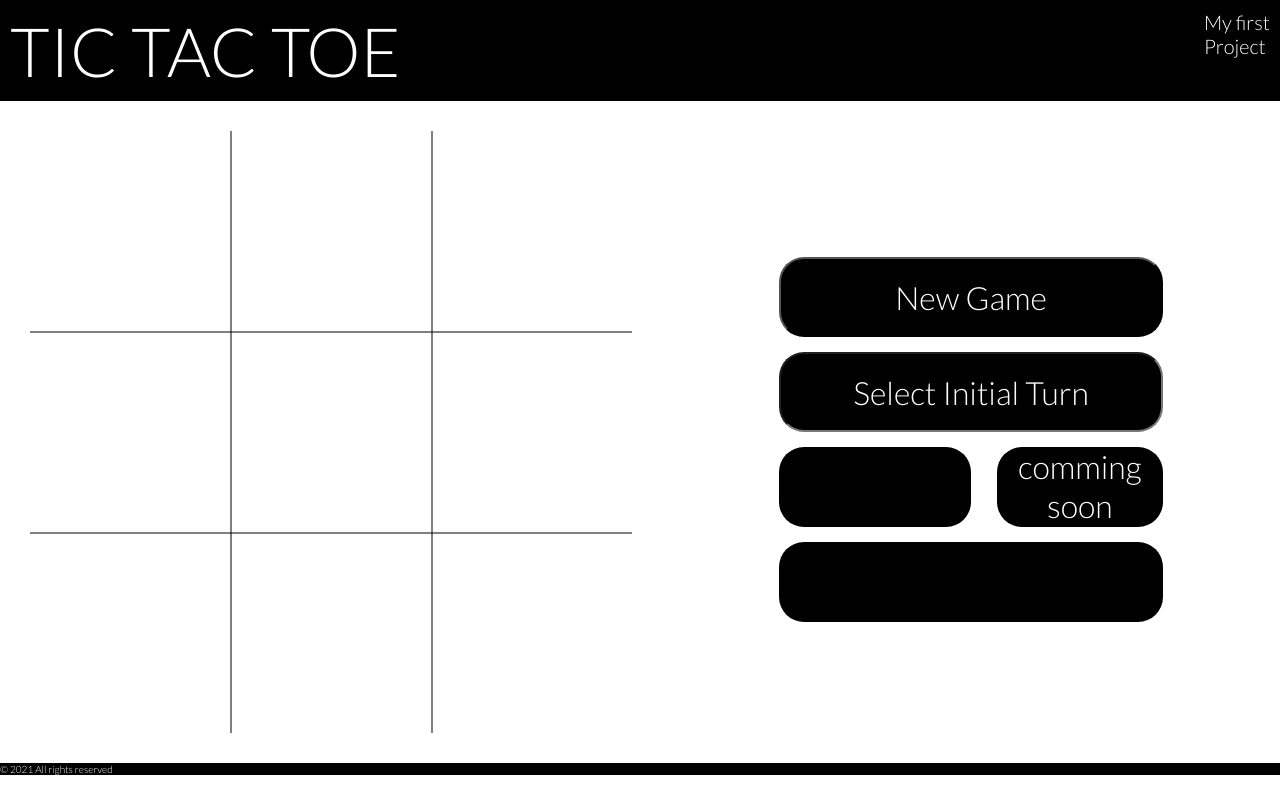
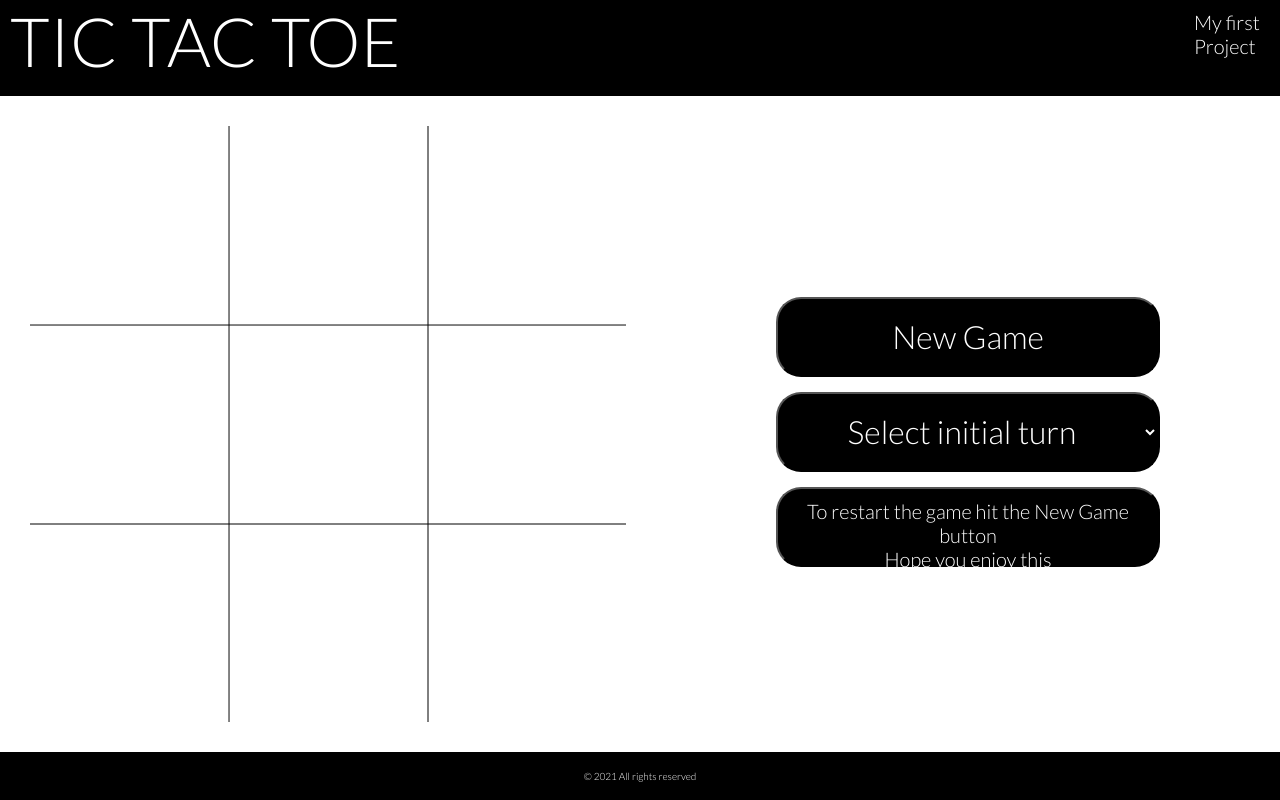
Before and after one commit to marcos-aparicio/tic-tac-toe, a plain HTML site: page index.html in a window 1280 px wide. Both pictures are taken after a click on the button "New Game". Drawn offline with Linux system fonts and the light colour scheme.

Commit message:
styling part 2

```diff
--- a/index.html
+++ b/index.html
@@ -21,13 +21,12 @@
 
             <input type="button" value="New Game" id='button' class="feature newgame">
 
-            <input type="select" value="Select Initial Turn" class='feature turn'>
-            <div class="funcionalities">
-                <p class="feature turn p1"></p>
-                <p class='feature p2'>comming soon</p>
-
-            </div>
-            <p id="win" class='feature win'></p>
+            <select class='feature turn' id = 'select'>
+                <option value = 'hidden' disabled selected hidden>Select initial turn</option>
+                <option value="cross">Cross</option>
+                <option value="Circle">Circle</option>
+            </select>
+            <p id="win" class='feature win'>To restart the game hit the New Game button<br>Hope you enjoy this</p>
 
 
         </section>
--- a/script.js
+++ b/script.js
@@ -1,5 +1,7 @@
 var button = document.getElementById('button');
 button.addEventListener('click',reset);
+var select = document.getElementById('select');
+select.addEventListener('click',selectTurn)
 //variables to get canvas
 var paper = document.getElementById('canvas');
 var canvas = paper.getContext('2d');
@@ -22,14 +24,34 @@ equis.image = new Image();
 equis.image.src = equis.url;
 var y;
 var x;
+var start = false;
 var turno = 0; // Initial Turn
+var turn; //Turn by button
 var free = Array(9).fill(true) //Array for each square's availability
 var tie = 0; //if tie is 9 it means a current tie
 
 //drawing the Tic Tac Toe Lines
 drawBoard();
 
+function selectTurn(){
+    if(select.value == 'circle'){
+        turn = 0;
+        if(!start){
+            turno = 0;
+        }
+    }
+    if(select.value == 'cross'){
+        turn = 1
+        if(!start){
+            turno = 1;
+        }
+    }
+    else{
+
+    }
+}
 function game(a) {
+    start = true;
     //getting coordinates from canvas
     x = a.offsetX;
     y = a.offsetY;
@@ -119,7 +141,8 @@ function win(winner) {
 function reset(){
     tie = 0;
     victory = false;
-    turno = 0;
+    turno = turn;
+    p.innerHTML = 'To restart the game hit the New Game button<br>Hope you enjoy this';
     for(z in free){
         equis.spaces[z] = NaN;
         circle.spaces[z] = NaN;
@@ -129,6 +152,7 @@ function reset(){
     }
     canvas.clearRect(0,0,paper.width,paper.height);
     drawBoard();
+    select.value = 'hidden';
 }
 function drawBoard(){
     draw(canvas, 'black', 1, 201, 0, 201, 602);
--- a/style.css
+++ b/style.css
@@ -12,19 +12,22 @@ header {
     justify-content: space-between;
     background-color: black;
     color:white;
+    height:12vh;
 }
 header h1{
     font-size:6.8rem;
     font-weight: 100;
-    padding:1rem;
+    margin-left:1rem;
 }
 header p {
     font-size:2rem;
     padding:1rem;
+    margin-right:1rem;
 }
 main{
     width:100%;
     display:flex;
+    height:82vh;
 }
 #canvas{
     padding:3rem;
@@ -43,9 +46,35 @@ main{
     margin-top:1.5rem;
     font-size:3.2rem;
     text-align:center;
+    border-style: outset;
+    border-color:#555;
+    border-width:0.2rem;
 }
-.features input{
+.feature:hover{
+    background-color: white;
+    color:black;
+}
+
+.features input {
     font-family: 'Lato', sans-serif;
+    cursor:pointer;
+}
+.features select{
+    font-family: 'Lato', sans-serif;
+    cursor:pointer;
+
+}
+.features select option{
+    background-color: white;
+    color:black;
+}
+.win {
+    font-size:2rem;
+    padding-top: 1rem;
+}
+.win:hover{
+    background-color: black;
+    color:white;
 }
 .funcionalities {
     display:flex;
@@ -60,4 +89,10 @@ main{
 footer {
     background-color: black;
     color:white;
+    height:6vh;
+    display:flex;
+
 }
+footer p{
+    margin:auto;
+}
```
